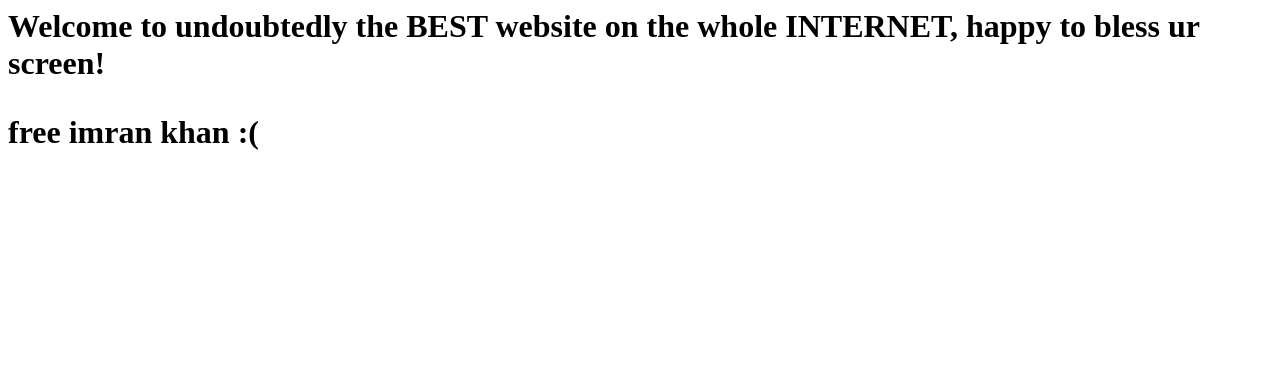
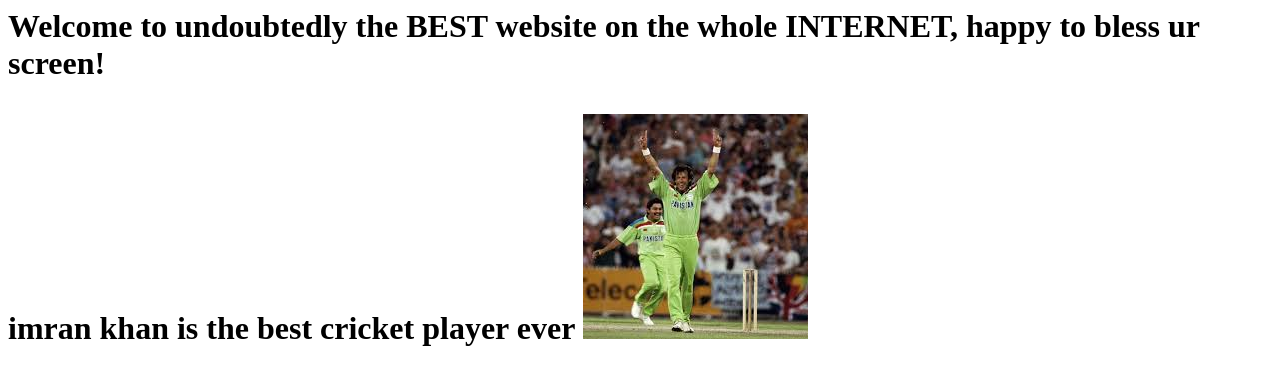
Before and after one commit to noor-b08/noor-b08.github.io, a plain HTML site: page index.html in a window 1280 px wide. Drawn offline with Linux system fonts and the light colour scheme.

Commit message:
Update index.html

```diff
--- a/index.html
+++ b/index.html
@@ -5,7 +5,8 @@
     </title>
     <body>
       <h1> Welcome to undoubtedly the BEST website on the whole INTERNET, happy to bless ur screen!
-    <p> free imran khan :(
+    <p> imran khan is the best cricket player ever
+      <img src="download.jpg"/>
     </p>
     </body>
   </head>
```
